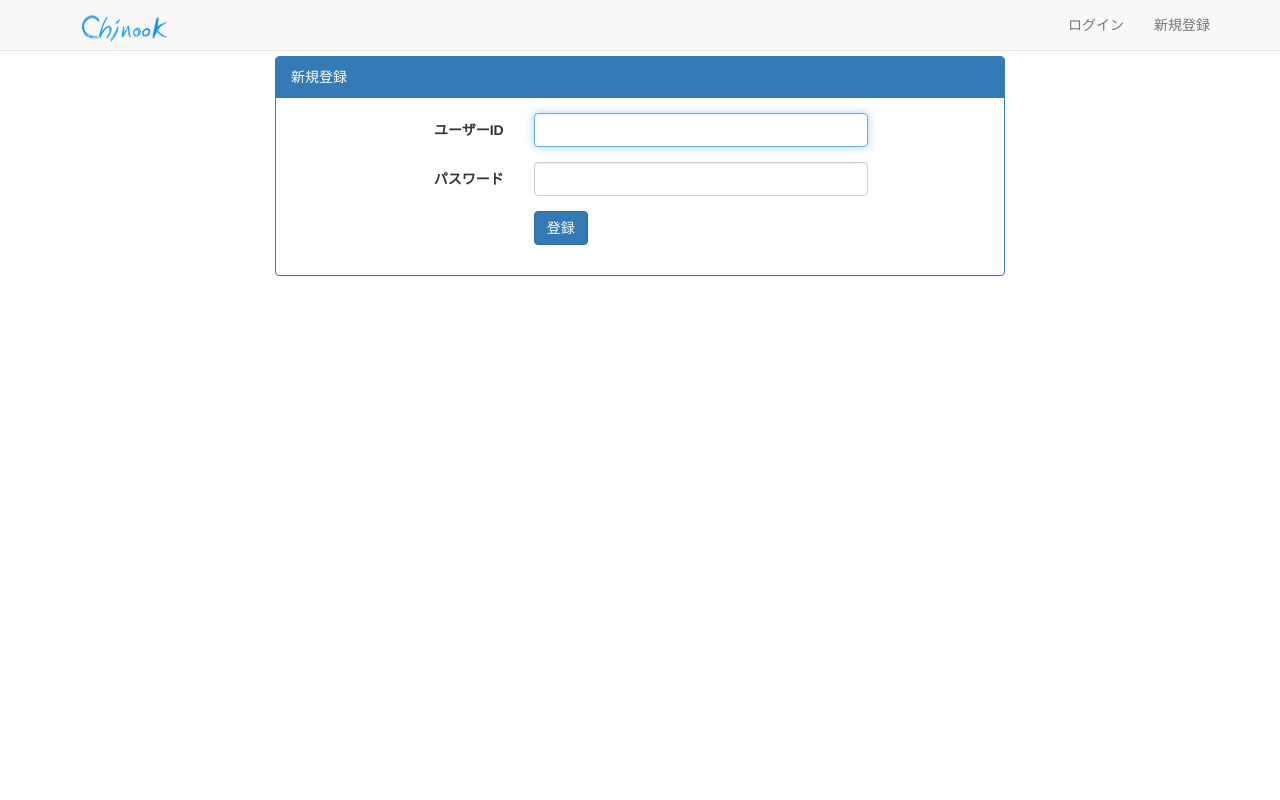
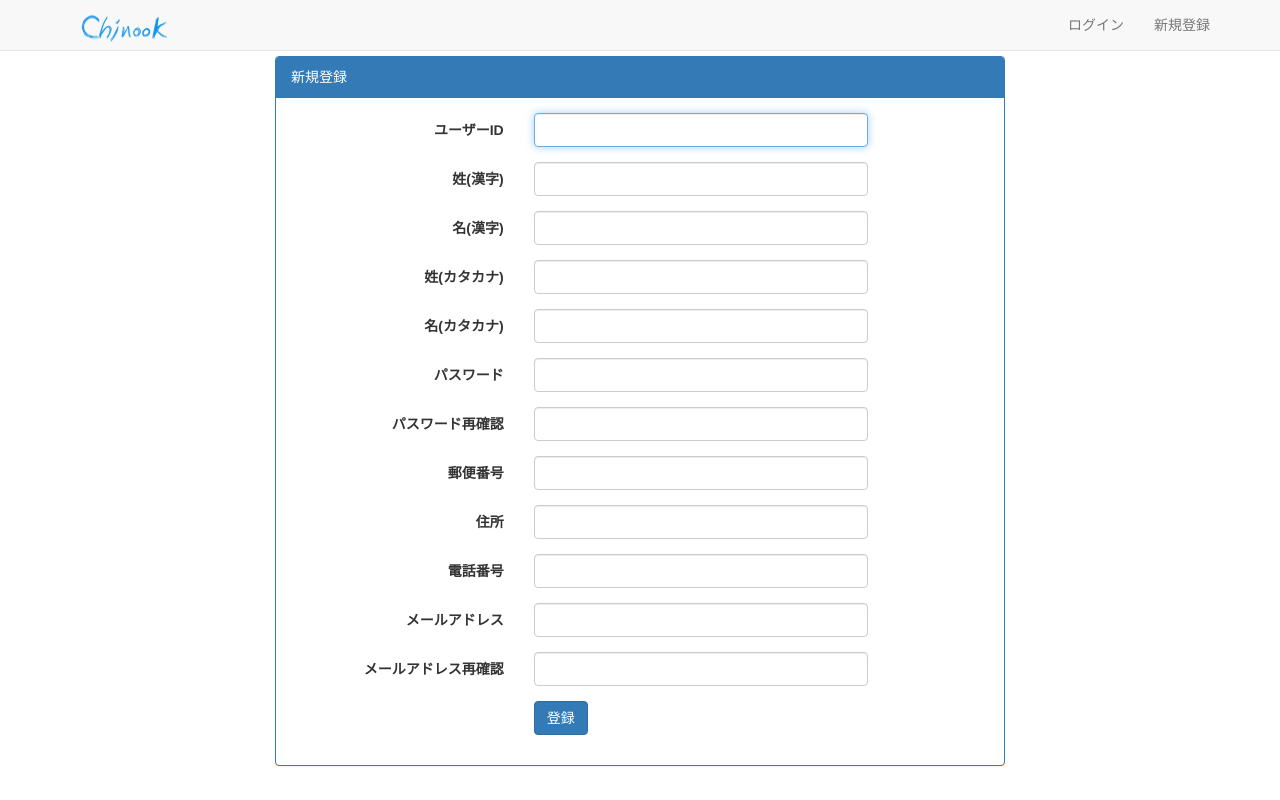
Before and after one commit to nishun0419/G-team, a PHP site: page /php/shinki.php in a window 1280 px wide. Run offline with PHP 8.4, Linux system fonts and the light colour scheme.

Commit message:
shinki add

```diff
--- a/php/shinki.php
+++ b/php/shinki.php
@@ -25,7 +25,7 @@
 				unset($_SESSION['message_Login']);
 			}
 			?>
-			<form class="form-horizontal" role="form" method="POST" action="/php/shinkicontroller">
+			<form class="form-horizontal" role="form" method="POST"　action="/php/shinkicontroller">
 				<div class="panel panel-primary">
 					<div class="panel-heading">
 						新規登録
@@ -38,9 +38,69 @@
 							</div>
 						</div>
 						<div class="form-group">
+							<label for="first" class="col-md-4 control-label">姓(漢字)</label>
+							<div class="col-md-6">
+								<input id="first" type="text" class="form-control" name="first"　required>
+							</div>
+						</div>
+						<div class="form-group">
+							<label for="given" class="col-md-4 control-label">名(漢字)</label>
+							<div class="col-md-6">
+								<input id="given" type="text" class="form-control" name="given"　required>
+							</div>
+						</div>
+						<div class="form-group">
+							<label for="first_kana" class="col-md-4 control-label">姓(カタカナ)</label>
+							<div class="col-md-6">
+								<input id="first_kana" type="text" class="form-control" name="first_kana"　required>
+							</div>
+						</div>
+						<div class="form-group">
+							<label for="given_kana" class="col-md-4 control-label">名(カタカナ)</label>
+							<div class="col-md-6">
+								<input id="given_kana" type="text" class="form-control" name="given_kana"　required>
+							</div>
+						</div>
+						<div class="form-group">
 							<label for="password" class="col-md-4 control-label">パスワード</label>
 							<div class="col-md-6">
-								<input id="password" type="password" class="form-control" name="password">
+								<input id="password" type="password" class="form-control" name="password"　required>
+							</div>
+						</div>
+						<div class="form-group">
+							<label for="re_password" class="col-md-4 control-label">パスワード再確認</label>
+							<div class="col-md-6">
+								<input id="re_password" type="password" class="form-control" name="re_password"　required>
+							</div>
+						</div>
+						<div class="form-group">
+							<label for="postnum" class="col-md-4 control-label">郵便番号</label>
+							<div class="col-md-6">
+								<input id="postnum" type="text" class="form-control" name="postnum"　required>
+							</div>
+						</div>
+						<div class="form-group">
+							<label for="address" class="col-md-4 control-label">住所</label>
+							<div class="col-md-6">
+								<input id="address" type="text" class="form-control" name="address"　required>
+							</div>
+						</div>
+						<div class="form-group">
+							<label for="tel" class="col-md-4 control-label">電話番号</label>
+							<div class="col-md-6">
+								<input id="tel" type="text" class="form-control" name="tel"　required>
+							</div>
+						</div>
+						<div class="form-group">
+							<label for="email" class="col-md-4 control-label">メールアドレス</label>
+							<div class="col-md-6">
+								<input id="email" type="email" class="form-control" name="email"　required>
+							</div>
+						</div>
+						<div class="form-group">
+							<label for="re_email" class="col-md-4 control-label">メールアドレス再確認</label>
+							<div class="col-md-6">
+								<input id="re_email" type="email" class="form-control" name="re_email"　required>
 							</div>
 						</div>
 						<div class="form-group">
```
Also changed, not shown: WEB-INF/myscripts/mysql_teamG.txt (added, +88 -0 lines), server/shinkiserver.php (+47 -7 lines), 3 other files.
